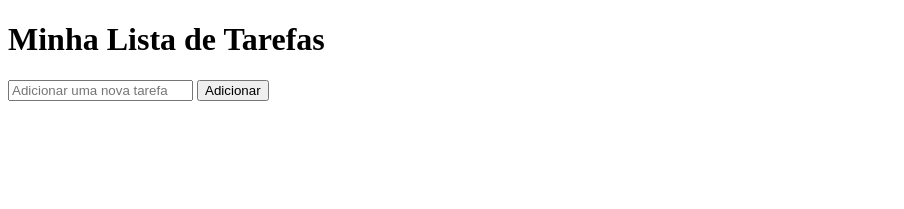
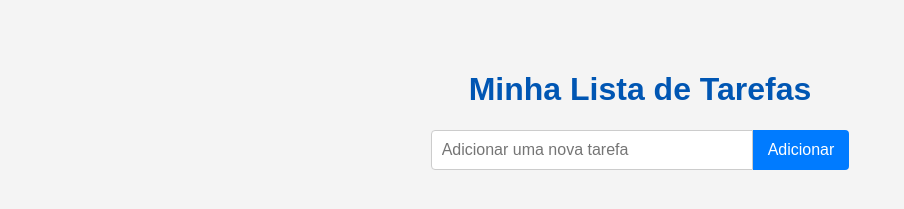
Before and after one commit to moisesmota-e/my-list, a plain HTML site: page index.html in a window 1280 px wide. Shown: the whole page, without its empty margins (0-904 px from the left). Drawn offline with Linux system fonts and the light colour scheme.

Commit message:
feat: Add basic CSS for layout and element styling

```diff
--- a/index.html
+++ b/index.html
@@ -4,6 +4,7 @@
     <meta charset="UTF-8">
     <meta name="viewport" content="width=device-width, initial-scale=1.0">
     <title>Lista de Tarefas</title>
+    <link rel="stylesheet" href="style.css">
 </head>
 <body>
     <h1>Minha Lista de Tarefas</h1>
--- /dev/null
+++ b/style.css
@@ -0,0 +1,49 @@
+/* Estilo geral para a página */
+body {
+    font-family: 'Arial', sans-serif;
+    background-color: #f4f4f4;
+    color: #333;
+    display: flex;
+    flex-direction: column;
+    align-items: center;
+    margin-top: 50px;
+}
+
+h1 {
+    color: #0056b3;
+}
+
+/* Container para o input e o botão */
+.input-container {
+    display: flex;
+    margin-bottom: 20px;
+}
+
+#task-input {
+    padding: 10px;
+    font-size: 16px;
+    border: 1px solid #ccc;
+    border-radius: 4px 0 0 4px; /* Cantos arredondados só na esquerda */
+    width: 300px;
+}
+
+#add-task-btn {
+    padding: 10px 15px;
+    font-size: 16px;
+    background-color: #007bff;
+    color: white;
+    border: none;
+    cursor: pointer;
+    border-radius: 0 4px 4px 0; /* Cantos arredondados só na direita */
+}
+
+#add-task-btn:hover {
+    background-color: #0056b3;
+}
+
+/* Estilo da lista de tarefas */
+#task-list {
+    list-style-type: none; /* Remove os pontinhos da lista */
+    padding: 0;
+    width: 380px;
+}
```
